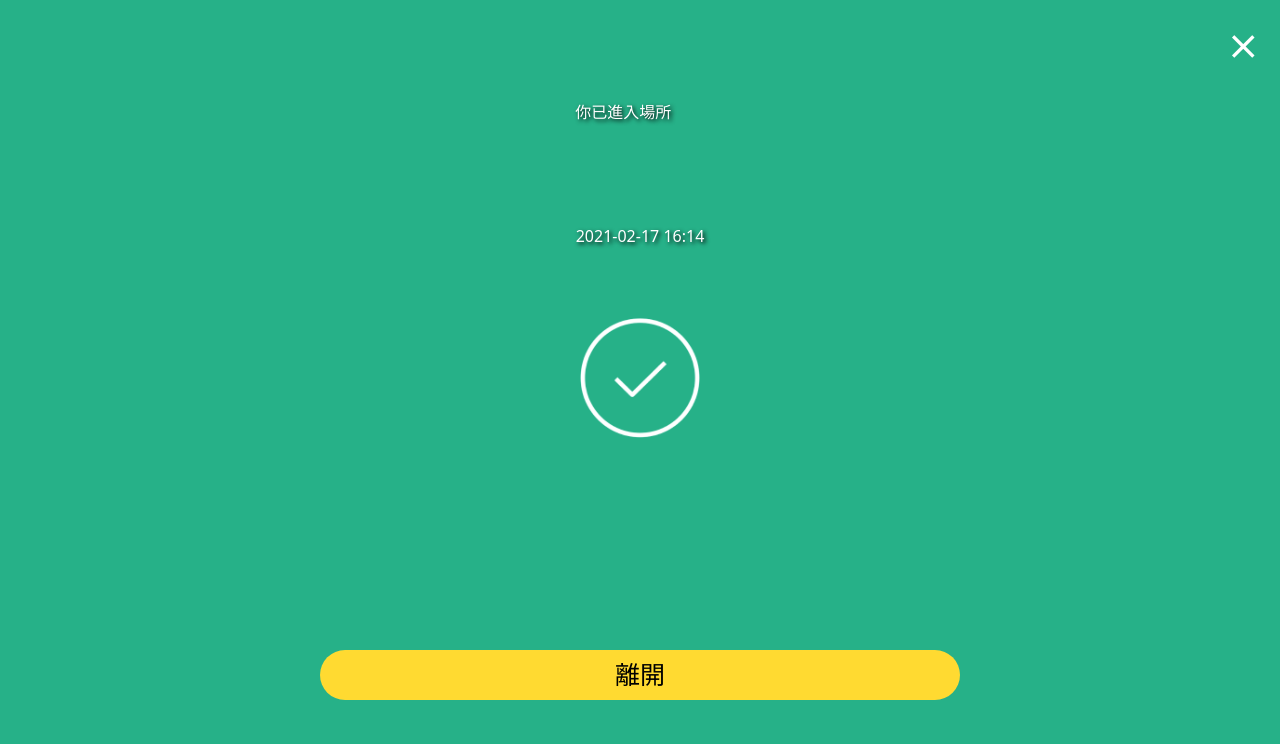
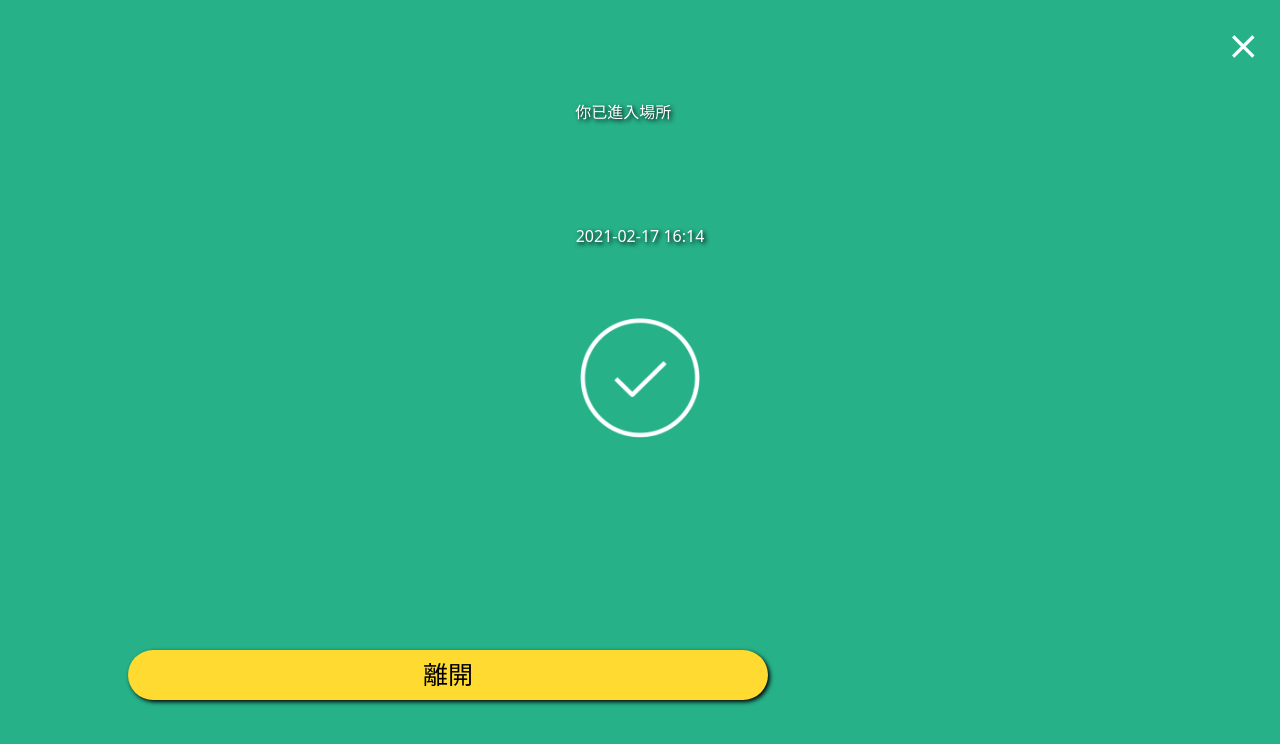
Before and after one commit to KaiSingL/LHS, a plain HTML site: page result.html in a window 1280 px wide. Drawn offline with nearby package versions, Linux system fonts and the light colour scheme.

Commit message:
Update style.css

```diff
--- a/style/style.css
+++ b/style/style.css
@@ -46,13 +46,14 @@ body {
 
 .button2 {
 	position: absolute;
-	margin-left: 25%;
+	margin-left: 10%;
 	bottom: 100px;
 	background-color: #FFDA31;
 	border-radius: 50px;
 	border: hidden;
 	height: 50px;
-	font-size: 25px
+	font-size: 25px;
+	box-shadow:2px 2px 4px #000000
 }
 
 .button2:active {
```
